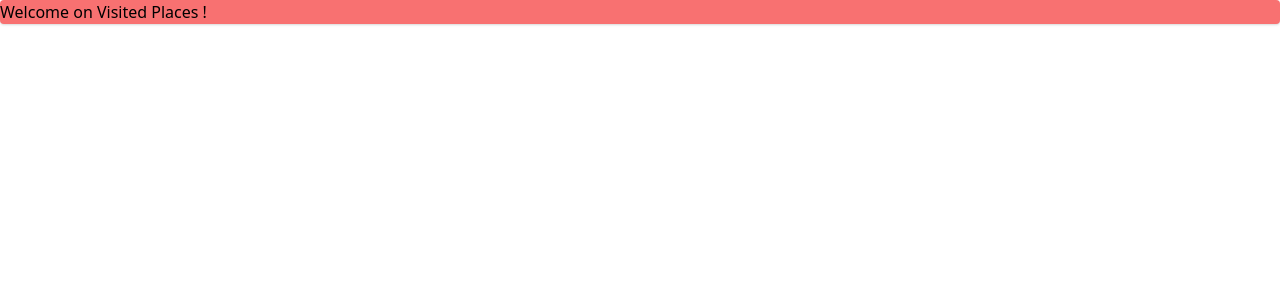
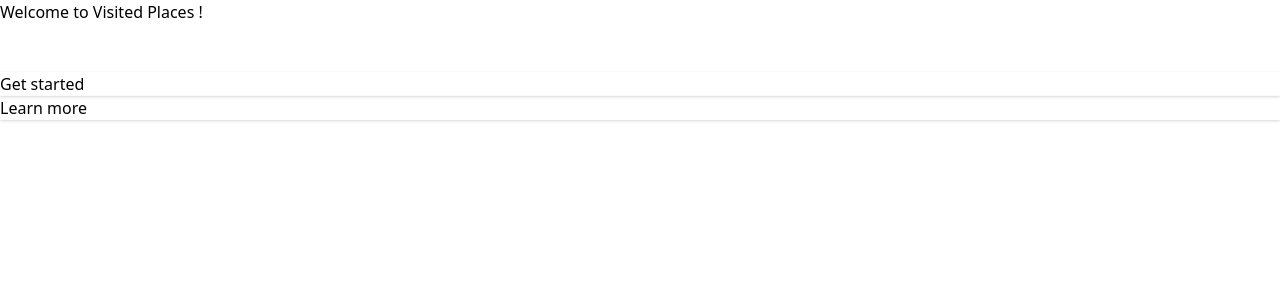
Before and after one commit to LouisJustinTALLOT/Visited-places, a Django app: page / in a window 1280 px wide. Shown: the top 300 px of the page. Run offline with Django 3.2, Linux system fonts and the light colour scheme.

Commit message:
Improved homepage

```diff
--- a/website/templates/website/index.html
+++ b/website/templates/website/index.html
@@ -1,16 +1,37 @@
 <!DOCTYPE html>
 <html lang="en">
 <head>
-    <meta charset="UTF-8">
-    <meta http-equiv="X-UA-Compatible" content="IE=edge">
-    <meta name="viewport" content="width=device-width, initial-scale=1.0">
+    <meta charset="UTF-8" />
+    <meta http-equiv="X-UA-Compatible" content="IE=edge" />
+    <meta name="viewport" content="width=device-width, initial-scale=1.0" />
     <title>Visited Places</title>
     {% load static %}
     <link rel="stylesheet" href="{% static "css/tailwind-output.css" %}">
 </head>
 <body>
-    <h1 class="rounded shadow bg-red-400">
-        Welcome on Visited Places !
-    </h1>
+    <div class="h-screen flex items-center bg-gradient-to-r from-blue-600 via-indigo-400 to-purple-600">
+      <div class="mx-auto">
+        <div class="block mx-auto">
+          <div class="object-none object-center align-middle w-auto text-5xl font-bold">
+            Welcome to Visited Places !
+          </div>
+        </div>
+        <br><br>
+        <div class="block">
+          <div class="mt-8 flex lg:mt-0 lg:flex-shrink-0">
+            <div class="inline-flex rounded-md shadow">
+              <a href="#" class="inline-flex items-center justify-center px-5 py-3 border border-transparent text-base font-medium rounded-md text-white bg-indigo-600 hover:bg-indigo-700">
+                Get started
+              </a>
+            </div>
+            <div class="ml-3 inline-flex rounded-md shadow">
+              <a href="#" class="inline-flex items-center justify-center px-5 py-3 border border-transparent text-base font-medium rounded-md text-indigo-600 bg-white hover:bg-indigo-50">
+                Learn more
+              </a>
+            </div>
+          </div>
+        </div>
+      </div>
+    </div>
 </body>
 </html>
```
